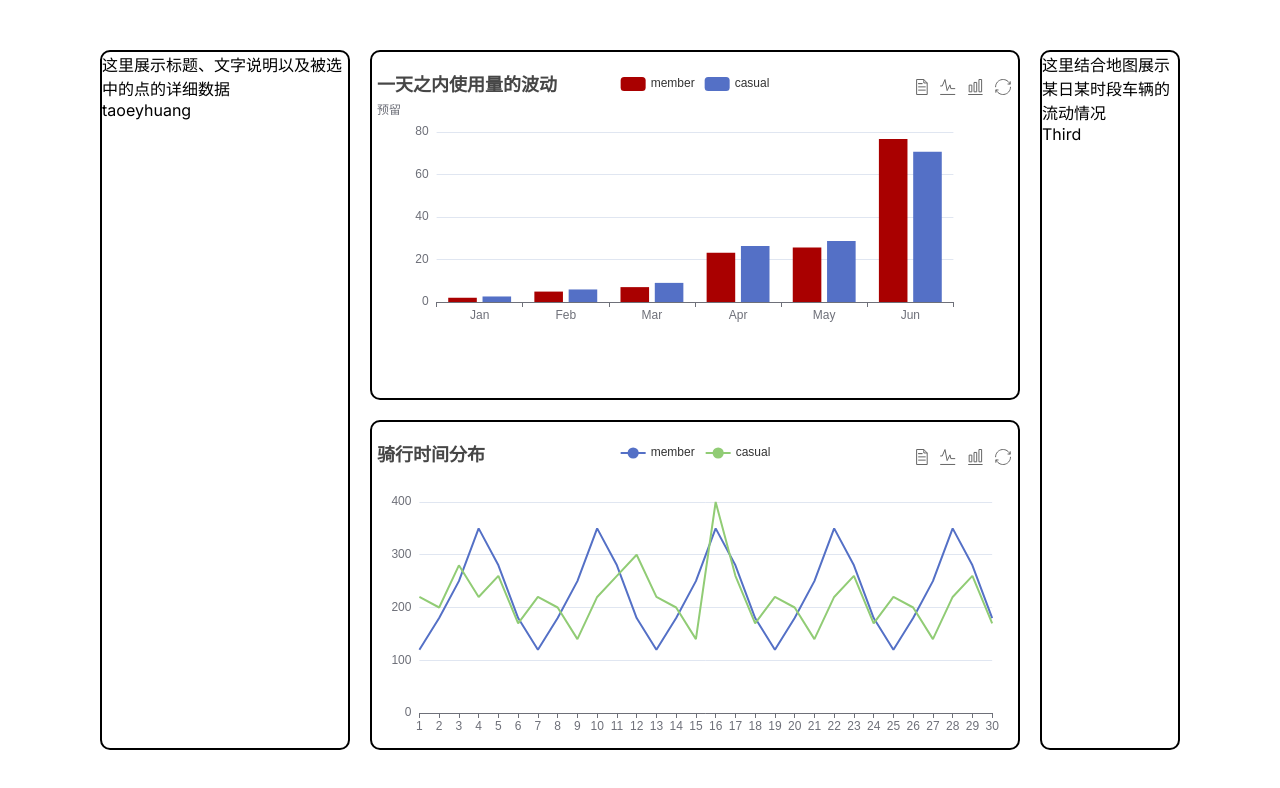
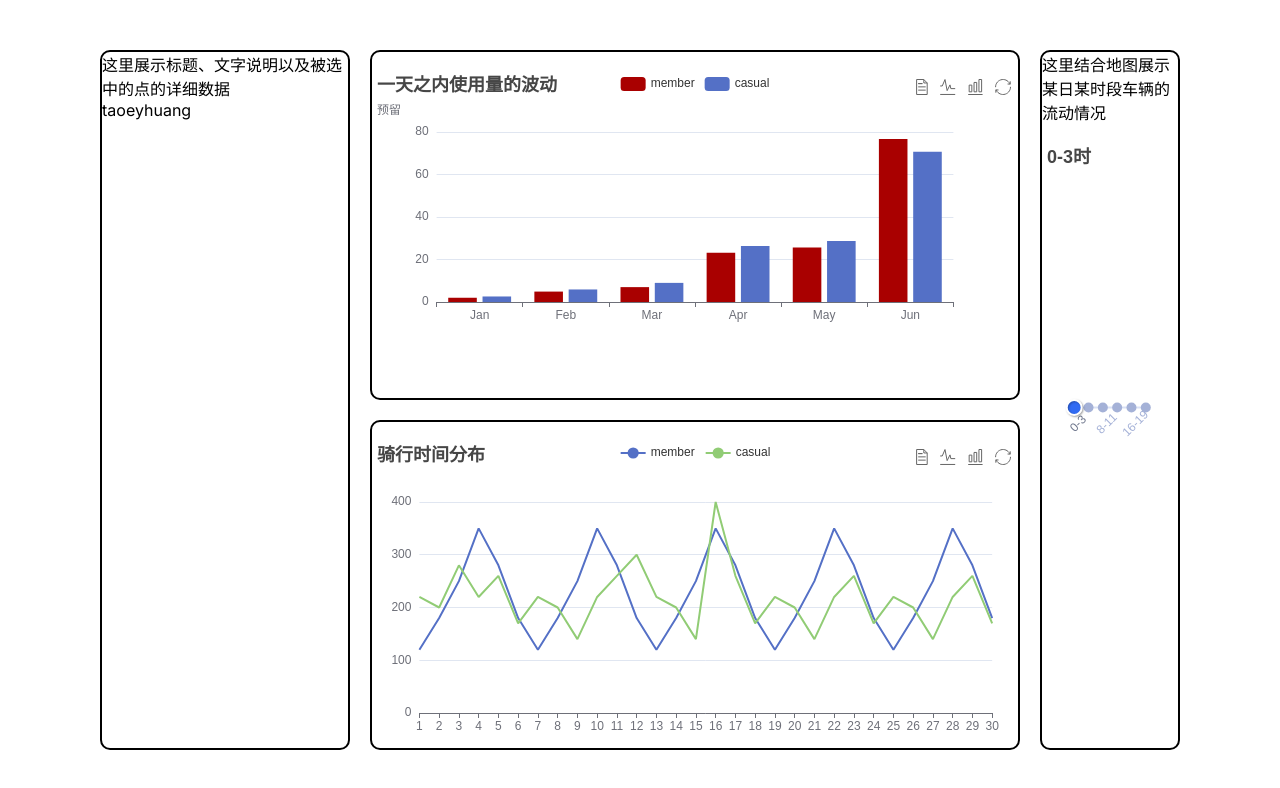
Before and after one commit to Xycharm/visualization, a Next.js app: page / in a window 1280 px wide. Shown: the top 788 px of the page. Built offline with nearby package versions, Linux system fonts and the light colour scheme.

Commit message:
添加了时段切换

```diff
--- a/package.json
+++ b/package.json
@@ -9,6 +9,7 @@
     "lint": "next lint"
   },
   "dependencies": {
+    "@uiw/react-baidu-map": "^2.6.1",
     "echarts": "^5.4.3",
     "echarts-for-react": "^3.0.2",
     "next": "13.4.12",
--- a/src/app/graphs/thirdGraph.js
+++ b/src/app/graphs/thirdGraph.js
@@ -1,8 +1,104 @@
+import React from 'react';
+import ReactEcharts from "echarts-for-react";
 
 export default function ThirdGraph(){
-    return(
-    <>
-      <p>Third</p>
-    </>
-    ) ;
+
+
+  const getOption = () => {
+    return {
+
+
+
+
+
+
+
+//下面是多选项的内容
+
+
+
+      timeline: {
+          show:true,
+          axisType:'category',
+          realtime:true,
+          autoPlay:false,
+          symbolSize:10,
+          label:{
+            fontSize:12,
+            rotate:45,
+          },
+          controlStyle:{
+            show:false,
+          },
+          // `timeline.data` 中的每一项，对应于 `options`
+          // 数组中的每个 `option`
+          data: ['0-3', '4-7', '8-11','12-15','16-19','20-23']
+      },
+      // `baseOption` 的属性：有待填写
+      grid: {  },
+      xAxis: [  ],
+      yAxis: [  ],
+      series: [{
+          // 其他配置
+      }],
+
+      // `switchableOption`的属性:下面这些数据有待填写
+
+      options: [{
+          // 这是'0-3' 对应的 option
+          title: {
+              text: '0-3时'
+          },
+          series: [
+              { data: [] }
+          ]
+      }, {
+          // 这是'4-7' 对应的 option
+          title: {
+              text: '4-7时'
+          },
+          series: [
+              { data: [] }
+          ]
+      }, {
+          // 这是'8-11' 对应的 option
+          title: {
+              text: '8-11时'
+          },
+          series: [
+              { data: [] }
+          ]
+      }, {
+          // 这是'12-15' 对应的 option
+          title: {
+             text: '12-15时'
+          },
+          series: [
+              { data: [] }
+          ]
+      }, {
+          // 这是'16-19' 对应的 option
+          title: {
+              text: '16-19时'
+          },
+          series: [
+              { data: [] }
+          ]
+      }, {
+          // 这是'20-23' 对应的 option
+          title: {
+              text: '20-23时'
+          },
+          series: [
+              { data: [] }
+          ]
+      }]
+
+    };
+  };
+
+  return <div>
+    <br />
+  <ReactEcharts option={getOption()} />
+  </div>
 }
--- a/src/app/page.module.css
+++ b/src/app/page.module.css
@@ -11,6 +11,7 @@
   border-style:solid;
   border-radius: 10px;
   position:absolute;
+  overflow:hidden;
   top:50px;
   bottom:50px;
   left:100px;
@@ -23,6 +24,7 @@
   border-style:solid;
   border-radius: 10px;
   position:absolute;
+  overflow:hidden;
   top:50px;
   height:350px;
   left:370px;
@@ -35,6 +37,7 @@
   border-style:solid;
   border-radius: 10px;
   position:absolute;
+  overflow:hidden;
   top:420px;
   left:370px;
   bottom:50px;
@@ -47,6 +50,7 @@
   border-style:solid;
   border-radius: 10px;
   position:absolute;
+  overflow:hidden;
   top:50px;
   left:1040px;
   right:100px;
```
Also changed, not shown: 1 other file (tests, documents, lock files or other folders).
